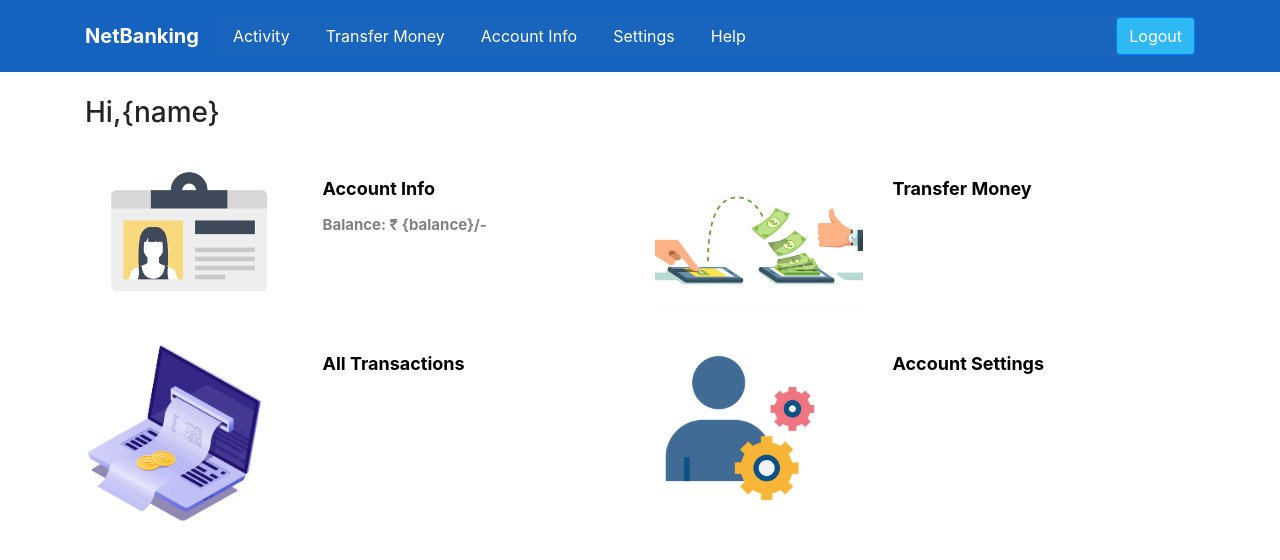
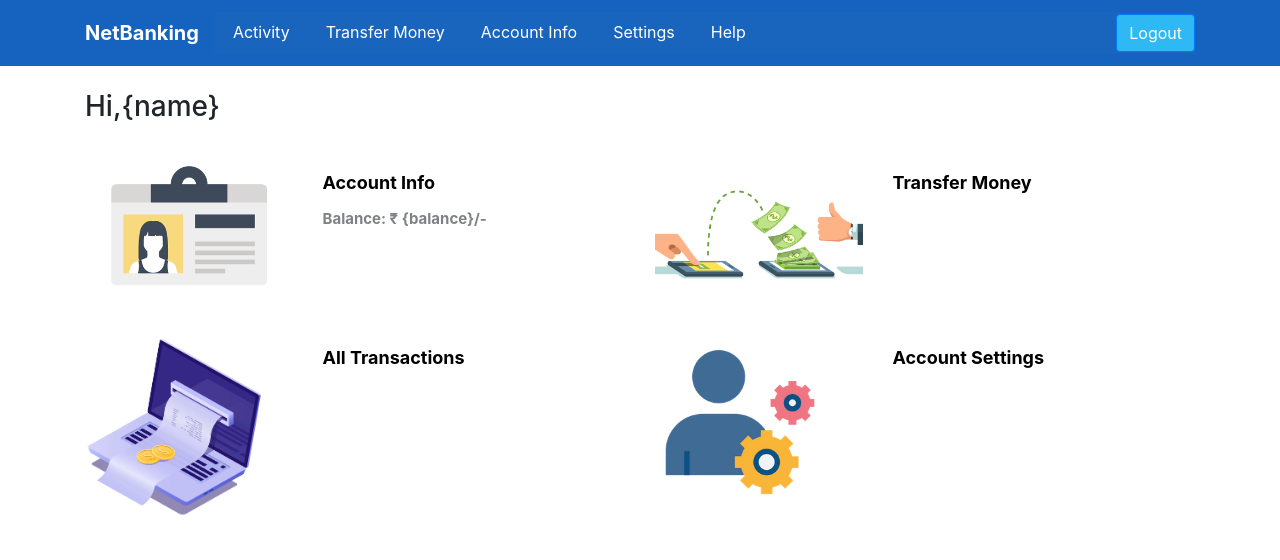
Before and after one commit to Ayush-Walia/NetBanking, a website: page website/bank/summary.html in a window 1280 px wide. Drawn offline with nearby package versions, Linux system fonts and the light colour scheme.

Commit message:
Improve UI of navbar and code cleanup.

```diff
--- a/website/bank/assets/css/Navigation-with-Button.css
+++ b/website/bank/assets/css/Navigation-with-Button.css
@@ -10,19 +10,22 @@
 }
 
 @media (min-width:768px) {
-  .navigation-clean-button {
-    padding-top:1rem;
-    padding-bottom:1rem;
+  .navigation-clean-button .navbar-brand:hover {
+    color: #fff;
+    border-bottom: 2px solid #fff;
   }
+  .nav-link:hover{
+  border-bottom: 2px solid #fff !important;
+}
 }
 
 .navigation-clean-button .navbar-brand {
   font-weight:bold;
-  color:inherit;
+  color:#fff;
 }
 
 .navigation-clean-button .navbar-brand:hover {
-  color:#222;
+  color: #fff;
 }
 
 .navigation-clean-button .navbar-toggler {
@@ -34,7 +37,7 @@
 }
 
 .navigation-clean-button .navbar-toggler {
-  /*color:#888;*/
+  color:#888;
 }
 
 .navigation-clean-button .navbar-collapse, .navigation-clean-button .form-inline {
@@ -54,12 +57,13 @@
 }
 
 .navigation-clean-button.navbar .navbar-nav .nav-link {
+  border-bottom: 2px solid transparent;
   padding-left:18px;
   padding-right:18px;
 }
 
 .navigation-clean-button.navbar-light .navbar-nav .nav-link {
-  color:#465765;
+  color:#fff;
 }
 
 .navigation-clean-button.navbar-light .navbar-nav .nav-link:focus, .navigation-clean-button.navbar-light .navbar-nav .nav-link:hover {
--- a/website/bank/summary.html
+++ b/website/bank/summary.html
@@ -15,14 +15,14 @@
 <body>
     <div>
 <nav class="navbar navbar-light navbar-expand-md navigation-clean-button" style="background-color:#1563be;">
-    <div class="container"><a class="navbar-brand" style="color:rgb(255,255,255);" href="summary.html">NetBanking</a><button data-toggle="collapse" data-target="#navcol-1" class="navbar-toggler"><span class="sr-only">Toggle navigation</span><span class="navbar-toggler-icon"></span></button>
+    <div class="container"><a class="navbar-brand" href="summary.html">NetBanking</a><button data-toggle="collapse" data-target="#navcol-1" class="navbar-toggler"><span class="sr-only">Toggle navigation</span><span class="navbar-toggler-icon"></span></button>
         <div class="collapse navbar-collapse" id="navcol-1" style="background-color:#1965be;">
             <ul class="nav navbar-nav mr-auto">
-                <li role="presentation" class="nav-item"><a href="activity.html" class="nav-link" style="color:rgb(255,253,253);">Activity</a></li>
-                <li role="presentation" class="nav-item"><a href="transferMoney.html" class="nav-link" style="color:rgb(255,255,255);">Transfer Money</a></li>
-                <li role="presentation" class="nav-item"><a href="accountInfo.html" class="nav-link" style="color:rgb(255,255,255);">Account Info</a></li>
-                <li role="presentation" class="nav-item"><a href="settings.html" class="nav-link" style="color:rgb(255,255,255);">Settings</a></li>
-                <li role="presentation" class="nav-item"><a href="help.html" class="nav-link" style="color:rgb(255,255,255);">Help</a></li>
+                <li role="presentation" class="nav-item"><a href="activity.html" class="nav-link">Activity</a></li>
+                <li role="presentation" class="nav-item"><a href="transferMoney.html" class="nav-link">Transfer Money</a></li>
+                <li role="presentation" class="nav-item"><a href="accountInfo.html" class="nav-link">Account Info</a></li>
+                <li role="presentation" class="nav-item"><a href="settings.html" class="nav-link">Settings</a></li>
+                <li role="presentation" class="nav-item"><a href="help.html" class="nav-link">Help</a></li>
             </ul><button class="btn btn-primary" type="button" onclick="sessionStorage.removeItem('userInfo');window.location.replace('index.html')" style="background-color:rgb(46,185,245);">Logout</button><span class="navbar-text actions"></span></div>
     </div>
 </nav></div>
```
Also changed, not shown: website/bank/index.html (+2 -2 lines), 1 other file.
